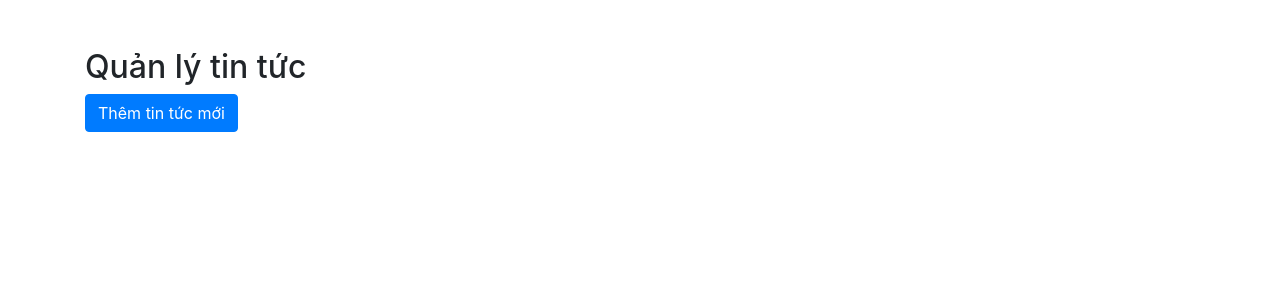
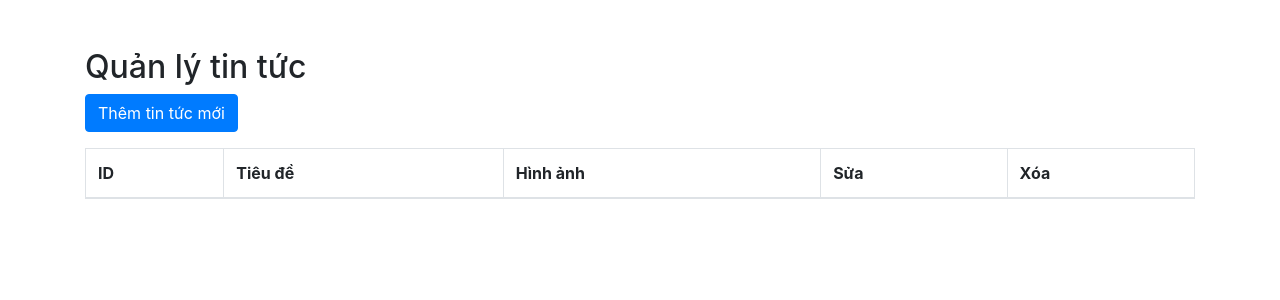
Before and after one commit to DuongHung123a/BTL_Nh-m_11, a PHP site: template BTL_TH2_11/views/admin/dashboard.php in a window 1280 px wide. Shown: the part 56-356 px from the top of the page. Run offline with PHP 8.4, Linux system fonts and the light colour scheme; the template is opened without the code that fills it, so the values that code supplies are empty.

Commit message:
Update dashboard.php

```diff
--- a/BTL_TH2_11/views/admin/dashboard.php
+++ b/BTL_TH2_11/views/admin/dashboard.php
@@ -3,3 +3,13 @@
     <h2>Quản lý tin tức</h2>
     <a href="index.php?controller=admin&action=addNews" class="btn btn-primary mb-3">Thêm tin tức mới</a>
     <table class="table table-bordered">
+   <thead>
+            <tr>
+                <th>ID</th>
+                <th>Tiêu đề</th>
+                <th>Hình ảnh</th>
+                <th>Sửa</th>
+                <th>Xóa</th>
+            </tr>
+        </thead>
+        <tbody>
```
